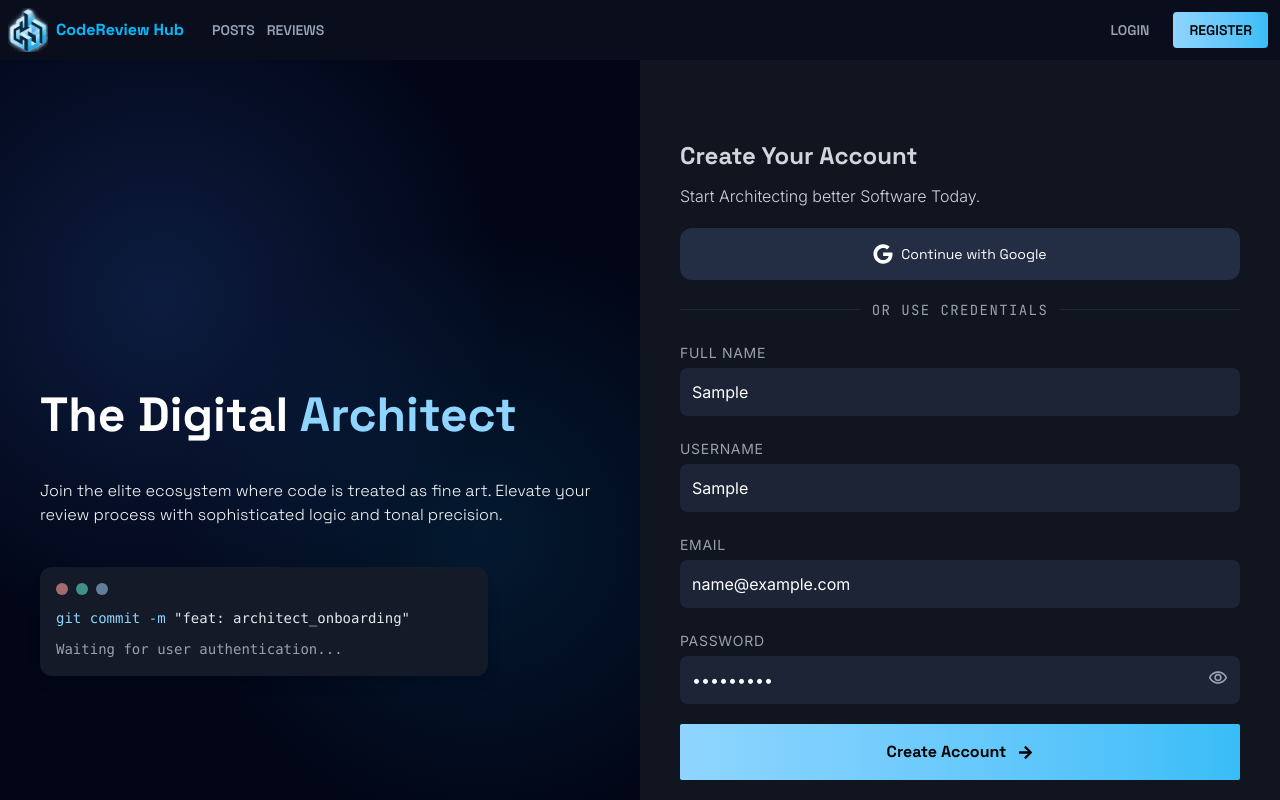
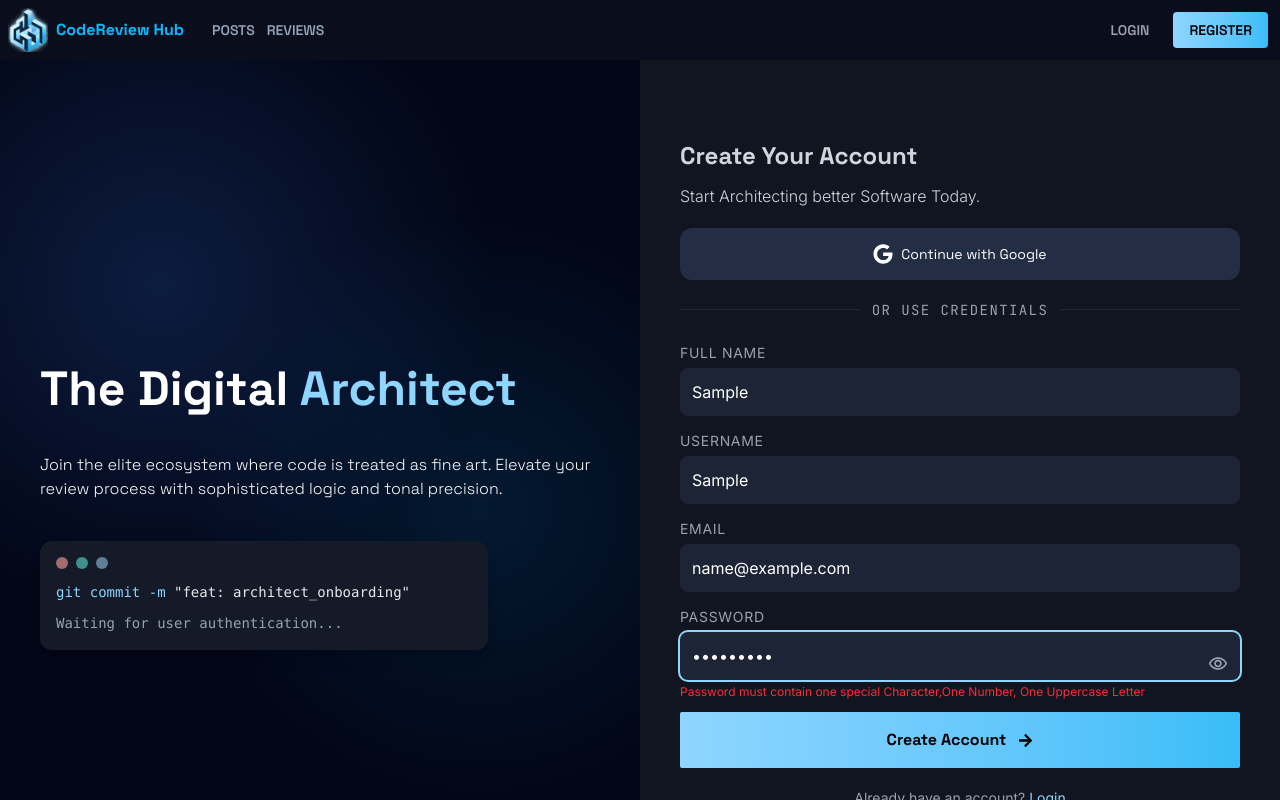
Before and after one commit to PrathameshDhande22/CodeReviewHub, a Next.js app: page /register in a window 1280 px wide. Both pictures are taken after typing "Sample", "Sample", "name@example.com", "Sample123" into the empty fields and a click on the button "Create Account". Shown: the top 800 px of the page. Built offline with nearby package versions, Linux system fonts and the light colour scheme; no server answers.

Commit message:
Register and login are working

```diff
--- a/next.config.ts
+++ b/next.config.ts
@@ -2,12 +2,12 @@ import type { NextConfig } from "next";
 
 const nextConfig: NextConfig = {
   /* config options here */
-  poweredByHeader:false,
+  poweredByHeader: false,
   reactCompiler: true,
   // cacheComponents: true,
-  compiler:{
-    removeConsole:true,
-  }
+  compiler: {
+    // removeConsole:true,
+  },
 };
 
 export default nextConfig;
--- a/package.json
+++ b/package.json
@@ -3,13 +3,14 @@
   "version": "0.1.0",
   "private": true,
   "scripts": {
-    "dev": "next dev",
+    "dev": "next dev -H localhost",
     "build": "next build",
     "start": "next start",
     "lint": "eslint"
   },
   "dependencies": {
     "@auth/prisma-adapter": "^2.11.1",
+    "@hookform/resolvers": "^5.2.2",
     "@prisma/adapter-pg": "^7.5.0",
     "@prisma/client": "^7.6.0",
     "@prisma/extension-accelerate": "^3.0.1",
@@ -21,10 +22,13 @@
     "pg": "^8.20.0",
     "react": "19.2.3",
     "react-dom": "19.2.3",
+    "react-hook-form": "^7.72.0",
     "react-icons": "^5.6.0",
+    "react-toastify": "^11.0.5",
     "zod": "^4.3.6"
   },
   "devDependencies": {
+    "@hookform/devtools": "^4.4.0",
     "@tailwindcss/postcss": "^4",
     "@types/node": "^25.5.0",
     "@types/pg": "^8.18.0",
--- /dev/null
+++ b/src/api/auth/register.ts
@@ -0,0 +1,19 @@
+import { type RegisterInputs } from "@/schemas/register";
+import { RegisterResponse } from "@/types";
+
+export async function registerUser(data: RegisterInputs) {
+  const response = await fetch("/api/auth/register", {
+    method: "POST",
+    headers: { "Content-Type": "application/json" },
+    body: JSON.stringify(data),
+    cache: "no-store",
+  });
+
+  const result: RegisterResponse = await response.json();
+
+  if (!response.ok) {
+    throw new Error(result.error || "Registration failed");
+  }
+
+  return result;
+}
--- a/src/app/api/auth/register/route.ts
+++ b/src/app/api/auth/register/route.ts
@@ -1,21 +1,21 @@
-import { NextResponse } from "next/server";
+import { NextRequest, NextResponse } from "next/server";
 import { prisma } from "@/prisma";
 import { hash } from "bcryptjs";
 import { registerSchema } from "@/schemas";
 import status from "http-status";
-import { NextApiRequest } from "next";
+import { RegisterResponse } from "@/types";
 
-export async function POST(request: NextApiRequest) {
+export async function POST(request: NextRequest) {
   try {
-    const body = await request.body;
+    const body = await request.json();
     const data = registerSchema.parse(body);
 
     const existingEmail = await prisma.user.findUnique({
       where: { email: data.email },
     });
     if (existingEmail) {
-      return NextResponse.json(
-        { error: "Email already in use" },
+      return NextResponse.json<RegisterResponse>(
+        { error: "Email already in use", success: false },
         { status: status.CONFLICT },
       );
     }
@@ -24,8 +24,8 @@ export async function POST(request: NextApiRequest) {
       ? await prisma.user.findUnique({ where: { username: data.username } })
       : null;
     if (existingUsername) {
-      return NextResponse.json(
-        { error: "Username already in use" },
+      return NextResponse.json<RegisterResponse>(
+        { error: "Username already in use", success: false },
         { status: status.CONFLICT },
       );
     }
@@ -36,27 +36,27 @@ export async function POST(request: NextApiRequest) {
       data: {
         name: data.fullname,
         username: data.username,
-        emailVerified: Date.now().toString(),
         email: data.email,
         password: passwordHash,
       },
     });
 
-    return NextResponse.json(
+    return NextResponse.json<RegisterResponse>(
       { success: true },
       {
         status: status.OK,
       },
     );
   } catch (err: unknown) {
+    console.log(err)
     if (err instanceof Error) {
-      return NextResponse.json(
-        { error: err.message },
-        { status: status.BAD_REQUEST },
+      return NextResponse.json<RegisterResponse>(
+        { error: "Internal Server Error", success: false },
+        { status: status.INTERNAL_SERVER_ERROR },
       );
     }
-    return NextResponse.json(
-      { error: "Unable to register" },
+    return NextResponse.json<RegisterResponse>(
+      { error: "Unable to register", success: false },
       { status: status.INTERNAL_SERVER_ERROR },
     );
   }
--- a/src/app/layout.tsx
+++ b/src/app/layout.tsx
@@ -2,6 +2,7 @@ import Navbar from "@/components/Navbar";
 import "./globals.css";
 import { Metadata, Viewport } from "next";
 import Footer from "@/components/Footer";
+import { ToastContainer } from "react-toastify";
 
 //#region SEO Metadata
 export const viewport: Viewport = {
@@ -42,6 +43,19 @@ export default function RootLayout({
       </head>
       <body className="min-h-screen flex flex-col bg-hero text-white">
         <Navbar />
+        <ToastContainer
+          position="top-right"
+          autoClose={5000}
+          limit={3}
+          hideProgressBar={false}
+          newestOnTop={false}
+          closeOnClick={false}
+          rtl={false}
+          pauseOnFocusLoss
+          draggable
+          pauseOnHover
+          theme="colored"
+        />
         <main className="flex-1">{children}</main>
         <Footer />
       </body>
--- a/src/components/auth/FormField.tsx
+++ b/src/components/auth/FormField.tsx
@@ -2,11 +2,13 @@
 
 import { InputHTMLAttributes, ReactNode } from "react";
 import Input from "@/components/UI/Input";
+import { UseFormRegister } from "react-hook-form";
 
 type FormFieldProps = {
   label: string;
   htmlFor: string;
   inputProps: InputHTMLAttributes<HTMLInputElement>;
+  register?: ReturnType<UseFormRegister<any>>;
   extra?: ReactNode;
   className?: string;
 };
@@ -17,6 +19,7 @@ const FormField = ({
   inputProps,
   extra,
   className = "",
+  register,
 }: FormFieldProps) => {
   return (
     <div className={className}>
@@ -24,7 +27,7 @@ const FormField = ({
         {label}
       </label>
       <div className="relative">
-        <Input id={htmlFor} {...inputProps} />
+        <Input id={htmlFor} {...inputProps} {...register} />
         {extra}
       </div>
     </div>
--- a/src/components/auth/RegisterForm.tsx
+++ b/src/components/auth/RegisterForm.tsx
@@ -8,6 +8,13 @@ import { useRouter } from "next/navigation";
 import Link from "next/link";
 import FormField from "@/components/auth/FormField";
 import Divider from "../Divider";
+import { registerUser } from "@/api/auth/register";
+import { signIn } from "next-auth/react";
+import { registerSchema } from "@/schemas";
+import { zodResolver } from "@hookform/resolvers/zod";
+import { useForm } from "react-hook-form";
+import { type RegisterInputs } from "@/schemas/register";
+import { toast } from "react-toastify";
 
 //#region Font Declaration
 const space_grotesk = Space_Grotesk({
@@ -25,52 +32,40 @@ const jetbrains_mono = JetBrains_Mono({
 //#endregion
 
 const RegisterForm = () => {
-  // TODO: use the react hook form for better form handling and validation
-  const [fullname, setFullname] = useState("");
-  const [username, setUsername] = useState("");
-  const [email, setEmail] = useState("");
-  const [password, setPassword] = useState("");
   const [showPassword, setShowPassword] = useState(false);
-  const [error, setError] = useState("");
-  const [success, setSuccess] = useState("");
-  const [isLoading, setIsLoading] = useState(false);
   const router = useRouter();
 
-  const handleSubmit = async (event: React.FormEvent<HTMLFormElement>) => {
-    event.preventDefault();
-    setError("");
-    setSuccess("");
-    setIsLoading(true);
-
-    try {
-      const response = await fetch("/api/auth/register", {
-        method: "POST",
-        headers: { "Content-Type": "application/json" },
-        body: JSON.stringify({ fullname, username, email, password }),
+  //#region React Hook Form
+  const {
+    register,
+    handleSubmit,
+    formState: { errors },
+  } = useForm<RegisterInputs>({
+    shouldFocusError: true,
+    mode: "onTouched",
+    resolver: zodResolver(registerSchema),
   });
 
-      const data = await response.json();
-
-      if (!response.ok) {
-        setError(data.error || "Registration failed");
-      } else {
-        setSuccess("Registration successful. Redirecting to login...");
-        setTimeout(() => {
+  const onSubmit = async (data: RegisterInputs) => {
+    try {
+      const result = await registerUser(data);
       router.push("/login");
-        }, 1200);
-      }
-    } catch (err) {
-      setError("Server error. Please try again.");
-    } finally {
-      setIsLoading(false);
+      toast.success("Registration successful! Please log in.");
+    } catch (error) {
+      const message =
+        error instanceof Error ? error.message : "Registration failed";
+      toast.error(message);
     }
   };
+  //#endregion
 
   return (
     <div className={`${space_grotesk.className}`}>
       <div className="flex flex-col gap-5">
         <div className="space-y-3">
-          <h2 className="text-gray-300 font-bold text-2xl">Create Your Account</h2>
+          <h2 className="text-gray-300 font-bold text-2xl">
+            Create Your Account
+          </h2>
           <h4 className={`${inter.className} text-gray-300 text-md font-light`}>
             Start Architecting better Software Today.
           </h4>
@@ -80,26 +75,39 @@ const RegisterForm = () => {
           <button
             type="button"
             className="bg-[#232d44] cursor-pointer text-white px-6 py-4 w-full rounded-xl text-sm flex flex-row items-center justify-center gap-2"
-            onClick={() => window.alert('Vendor login not implemented yet')}
+            onClick={() => signIn("google")}
           >
             <FaGoogle size={20} />
             Continue with Google
           </button>
         </div>
 
-        <Divider text="OR USE CREDENTIALS" className={`${jetbrains_mono.className} text-gray-400 text-sm font-light tracking-widest`} />
+        <Divider
+          text="OR USE CREDENTIALS"
+          className={`${jetbrains_mono.className} text-gray-400 text-sm font-light tracking-widest`}
+        />
 
-        <form onSubmit={handleSubmit} className={`${inter.className} text-gray-400 space-y-5`}>
+        <form
+          onSubmit={handleSubmit(onSubmit)}
+          className={`${inter.className} text-gray-400 space-y-3`}
+        >
           <FormField
             label="FULL NAME"
             htmlFor="fullname"
             inputProps={{
               type: "text",
-              name: "fullname",
-              value: fullname,
-              onChange: (evt) => setFullname(evt.target.value),
               placeholder: "Linus Torvalds",
             }}
+            register={register("fullname")}
+            extra={
+              <div>
+                {errors.fullname && (
+                  <p className="text-red-500 text-xs mt-1">
+                    {errors.fullname.message}
+                  </p>
+                )}
+              </div>
+            }
           />
 
           <FormField
@@ -107,11 +115,18 @@ const RegisterForm = () => {
             htmlFor="username"
             inputProps={{
               type: "text",
-              name: "username",
-              value: username,
-              onChange: (evt) => setUsername(evt.target.value),
               placeholder: "architect_01",
             }}
+            register={register("username")}
+            extra={
+              <div>
+                {errors.username && (
+                  <p className="text-red-500 text-xs mt-1">
+                    {errors.username.message}
+                  </p>
+                )}
+              </div>
+            }
           />
 
           <FormField
@@ -119,11 +134,18 @@ const RegisterForm = () => {
             htmlFor="email"
             inputProps={{
               type: "email",
-              name: "email",
-              value: email,
-              onChange: (evt) => setEmail(evt.target.value),
               placeholder: "dev@hub.io",
             }}
+            register={register("email")}
+            extra={
+              <div>
+                {errors.email && (
+                  <p className="text-red-500 text-xs mt-1">
+                    {errors.email.message}
+                  </p>
+                )}
+              </div>
+            }
           />
 
           <FormField
@@ -131,35 +153,41 @@ const RegisterForm = () => {
             htmlFor="password"
             inputProps={{
               type: showPassword ? "text" : "password",
-              name: "password",
-              value: password,
-              onChange: (evt) => setPassword(evt.target.value),
               placeholder: "••••••••",
             }}
+            register={register("password")}
             extra={
+              <>
                 <button
                   type="button"
                   onClick={() => setShowPassword(!showPassword)}
                   className="absolute right-3 top-1/2 -translate-y-1/2 text-gray-400 hover:text-white"
                 >
-                {showPassword ? <MdOutlineVisibilityOff size={20} /> : <MdOutlineVisibility size={20} />}
+                  {showPassword ? (
+                    <MdOutlineVisibilityOff size={20} />
+                  ) : (
+                    <MdOutlineVisibility size={20} />
+                  )}
                 </button>
+                <div>
+                  {errors.password && (
+                    <p className="text-red-500 text-xs mt-1">
+                      {errors.password.message}
+                    </p>
+                  )}
+                </div>
+              </>
             }
           />
-
           <div>
             <button
               type="submit"
-              disabled={isLoading}
-              className={`${space_grotesk.className} text-black w-full py-4 rounded-xs bg-linear-to-r from-primary to-primary-dark space-x-3 font-bold`}
+              className={`${space_grotesk.className} text-black w-full py-4 rounded-xs bg-linear-to-r from-primary to-primary-dark space-x-3 font-bold cursor-pointer`}
             >
-              <span>{isLoading ? "Creating account..." : "Create Account"}</span>
+              <span>Create Account</span>
               <FaArrowRight className="inline-block" size={15} />
             </button>
           </div>
-
-          {error && <p className="text-red-400 text-sm">{error}</p>}
-          {success && <p className="text-green-400 text-sm">{success}</p>}
         </form>
 
         <div className={`${inter.className} text-gray-400 text-sm text-center`}>
--- a/src/schemas/register.ts
+++ b/src/schemas/register.ts
@@ -15,3 +15,5 @@ export const registerSchema = z.object({
     .min(3, "Username must be at least 3 characters long")
     .max(20, "Username must be less than 20 characters long"),
 });
+
+export type RegisterInputs = z.infer<typeof registerSchema>;
--- /dev/null
+++ b/src/types/index.ts
@@ -0,0 +1,4 @@
+export type RegisterResponse = {
+  success: boolean;
+  error?: string;
+};
```
Also changed, not shown: 1 other file (tests, documents, lock files or other folders). Lines whose indentation alone changed are shown as unchanged.
